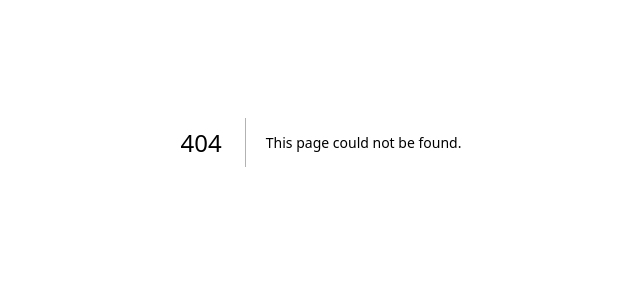
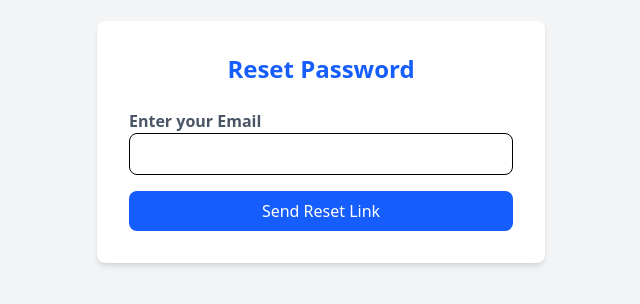
Before and after one commit to Harinze/notetaking, a Next.js app: page /reset-password in a window 1280 px wide. Before the commit this address had no page. Shown: the part 258-562 px from the top of the page, without its empty margins (319-959 px from the left). Built offline with nearby package versions, Linux system fonts and the light colour scheme.

Commit message:
updated reset password

```diff
--- a/models/User.js
+++ b/models/User.js
@@ -12,10 +12,10 @@ const UserSchema = new mongoose.Schema(
   { timestamps: true }
 );
 
-UserSchema.pre("save", async function (next) {
-  if (!this.isModified("password")) return next();
-  this.password = await bcrypt.hash(this.password, 10);
-  next();
-});
+// UserSchema.pre("save", async function (next) {
+//   if (!this.isModified("password")) return next();
+//   this.password = await bcrypt.hash(this.password, 10);
+//   next();
+// });
 
 export default mongoose.models.User || mongoose.model("User", UserSchema);
--- a/package.json
+++ b/package.json
@@ -20,6 +20,7 @@
     "lucide-react": "^0.475.0",
     "mongoose": "^8.10.1",
     "next": "^15.1.7",
+    "nodemailer": "^6.10.0",
     "path": "^0.12.7",
     "postcss": "^8.5.2",
     "react": "^19.0.0",
--- a/pages/api/login.js
+++ b/pages/api/login.js
@@ -1,31 +1,34 @@
-import { NextResponse } from "next/server";
 import User from "../../models/User";
 import connectToDB from "../../lib/connectToDB";
 import bcrypt from "bcryptjs";
 
+export default async function handler(req, res) {
+  if (req.method !== "POST") {
+    return res.status(405).json({ error: "Method Not Allowed" });
+  }
 
-export async function POST(req) {
   try {
-   await connectToDB()
+    await connectToDB();
 
-    const { email, password } = await req.json();
+    const { email, password } = req.body;
 
     if (!email || !password) {
-      return NextResponse.json({ error: "Email and Password are required" }, { status: 400 });
+      return res.status(400).json({ error: "Email and Password are required" });
     }
 
     const user = await User.findOne({ email });
     if (!user) {
-      return NextResponse.json({ error: "Invalid email or password" }, { status: 401 });
+      return res.status(401).json({ error: "Invalid email or password" });
     }
 
     const isMatch = await bcrypt.compare(password, user.password);
     if (!isMatch) {
-      return NextResponse.json({ error: "Invalid email or password" }, { status: 401 });
+      return res.status(401).json({ error: "Invalid email or password" });
     }
 
-    return NextResponse.json({ success: true, message: "Login successful", user }, { status: 200 });
+    return res.status(200).json({ success: true, message: "Login successful", user });
   } catch (error) {
-    return NextResponse.json({ error: "Server error" }, { status: 500 });
+    console.error("Login Error:", error);
+    return res.status(500).json({ error: "Server error" });
   }
 }
--- /dev/null
+++ b/pages/api/reset-password.js
@@ -0,0 +1,60 @@
+import User from "../../models/User";
+import connectToDB from "../../lib/connectToDB";
+import crypto from "crypto";
+import nodemailer from "nodemailer";
+
+export default async function handler(req, res) {
+  if (req.method !== "POST") {
+    return res.status(405).json({ error: "Method Not Allowed" });
+  }
+
+  try {
+    await connectToDB();
+    const { email } = req.body;
+
+    if (!email) {
+      return res.status(400).json({ error: "Email is required" });
+    }
+
+    const user = await User.findOne({ email });
+    if (!user) {
+      return res.status(400).json({ error: "User not found" });
+    }
+
+    // Generate reset token
+    const resetToken = crypto.randomBytes(32).toString("hex");
+    user.resetToken = resetToken;
+    user.resetTokenExpiry = Date.now() + 3600000; // 1 hour
+    await user.save();
+
+    // Custom SMTP Configuration
+    const transporter = nodemailer.createTransport({
+      host: process.env.INFO_EMAIL_HOST, // Your custom SMTP host
+      port: 465, // Use 465 for SSL or 587 for TLS
+      secure: true, // True for 465, false for 587
+      auth: {
+        user: process.env.INFO_EMAIL, // SMTP Username
+        pass: process.env.INFO_EMAIL_PASSWORD, // SMTP Password
+      },
+      tls: {
+        rejectUnauthorized: false, // Change to true if your certificate is valid
+      },
+    });
+
+    // Send Reset Email
+    const resetURL = `https://notetaking-two.vercel.app/reset-password/${resetToken}`;
+    const mailOptions = {
+      from: `"Support Team" <${process.env.INFO_EMAIL}>`, // Display Name + Email
+      to: user.email,
+      subject: "Password Reset Request",
+      html: `<p>Click <a href="${resetURL}">here</a> to reset your password. This link expires in 1 hour.</p>`,
+    };
+
+    await transporter.sendMail(mailOptions);
+
+    return res.status(200).json({ message: "Reset link sent to your email" });
+  } catch (error) {
+    console.error("Reset Password Error:", error);
+    return res.status(500).json({ error: "Server error" });
+  }
+}
--- a/pages/api/signup.js
+++ b/pages/api/signup.js
@@ -1,27 +1,41 @@
-import { NextResponse } from "next/server";
 import User from "../../models/User";
 import connectToDB from "../../lib/connectToDB";
+import bcrypt from "bcryptjs";
 
+export default async function handler(req, res) {
+  if (req.method !== "POST") {
+    return res.status(405).json({ error: "Method Not Allowed" });
+  }
 
-export async function POST(req) {
   try {
-    await connectToDB()
+    await connectToDB();
 
-    const { fullName, email, password, country, phone } = await req.json();
+    const { fullName, email, password, country, phone } = req.body;
 
     if (!fullName || !email || !password) {
-      return NextResponse.json({ error: "Full Name, Email, and Password are required" }, { status: 400 });
+      return res.status(400).json({ error: "Full Name, Email, and Password are required" });
     }
 
+    // Check if user already exists
     const existingUser = await User.findOne({ email });
     if (existingUser) {
-      return NextResponse.json({ error: "Email already registered" }, { status: 400 });
+      return res.status(400).json({ error: "Email already registered" });
     }
 
-    const newUser = await User.create({ fullName, email, password, country, phone });
+    // Hash password before saving
+    const hashedPassword = await bcrypt.hash(password, 10);
 
-    return NextResponse.json({ success: true, user: newUser }, { status: 201 });
+    const newUser = await User.create({
+      fullName,
+      email,
+      password: hashedPassword,
+      country,
+      phone,
+    });
+
+    return res.status(201).json({ success: true, user: newUser });
   } catch (error) {
-    return NextResponse.json({ error: "Server error" }, { status: 500 });
+    console.error("Signup Error:", error);
+    return res.status(500).json({ error: "Server error" });
   }
 }
--- a/pages/login/index.js
+++ b/pages/login/index.js
@@ -2,12 +2,14 @@
 
 import { useState } from "react";
 import { useRouter } from "next/navigation";
+import { Eye, EyeOff } from "lucide-react";
 
 export default function Login() {
   const router = useRouter();
   const [form, setForm] = useState({ email: "", password: "" });
   const [loading, setLoading] = useState(false);
   const [message, setMessage] = useState("");
+  const [showPassword, setShowPassword] = useState(false);
 
   const handleChange = (e) => {
     setForm({ ...form, [e.target.name]: e.target.value });
@@ -31,7 +33,7 @@ export default function Login() {
       setMessage(data.error || "Login failed");
     } else {
       setMessage("Login successful! Redirecting...");
-      setTimeout(() => router.push("/dashboard"), 2000);
+      setTimeout(() => router.push("/manage-notes"), 2000);
     }
   };
 
@@ -59,16 +61,25 @@ export default function Login() {
             />
           </div>
 
-          <div className="mb-4">
+          <div className="mb-4 relative">
   <label className="block text-gray-600 font-semibold">Password</label>
+  <div className="relative">
     <input
-              type="password"
+      type={showPassword ? "text" : "password"}
       name="password"
       value={form.password}
       onChange={handleChange}
       required
-              className="w-full px-4 py-2 border rounded-lg focus:ring-2 focus:ring-blue-600"
+      className="w-full px-4 py-2 border rounded-lg focus:ring-2 focus:ring-blue-600 pr-10"
     />
+    <button
+      type="button"
+      className="absolute right-3 top-3 text-gray-500 hover:text-gray-700"
+      onClick={() => setShowPassword(!showPassword)}
+    >
+      {showPassword ? <EyeOff size={20} /> : <Eye size={20} />}
+    </button>
+  </div>
 </div>
 
           <button
@@ -86,6 +97,14 @@ export default function Login() {
     Sign Up
   </a>
 </p>
+<p className="text-center mt-2">
+  <a href="/reset-password" className="text-blue-600 font-semibold hover:underline">
+    Forgot Password?
+  </a>
+</p>
+
+
+
       </div>
     </div>
   );
--- /dev/null
+++ b/pages/reset-password/index.js
@@ -0,0 +1,60 @@
+"use client";
+
+import { useState } from "react";
+
+export default function ResetPassword() {
+  const [email, setEmail] = useState("");
+  const [message, setMessage] = useState("");
+  const [loading, setLoading] = useState(false);
+
+  const handleSubmit = async (e) => {
+    e.preventDefault();
+    setLoading(true);
+    setMessage("");
+
+    const res = await fetch("/api/reset-password", {
+      method: "POST",
+      headers: { "Content-Type": "application/json" },
+      body: JSON.stringify({ email }),
+    });
+
+    const data = await res.json();
+    setLoading(false);
+
+    if (!res.ok) {
+      setMessage(data.error || "Something went wrong");
+    } else {
+      setMessage("If this email exists, a reset link has been sent.");
+    }
+  };
+
+  return (
+    <div className="min-h-screen flex items-center justify-center bg-gray-100">
+      <div className="bg-white p-8 rounded-lg shadow-md w-full max-w-md">
+        <h2 className="text-2xl font-bold text-center text-blue-600">Reset Password</h2>
+        {message && <p className="text-center mt-4 text-gray-600">{message}</p>}
+
+        <form onSubmit={handleSubmit} className="mt-6">
+          <div className="mb-4">
+            <label className="block text-gray-600 font-semibold">Enter your Email</label>
+            <input
+              type="email"
+              value={email}
+              onChange={(e) => setEmail(e.target.value)}
+              required
+              className="w-full px-4 py-2 border rounded-lg focus:ring-2 focus:ring-blue-600"
+            />
+          </div>
+
+          <button
+            type="submit"
+            className="w-full bg-blue-600 text-white py-2 rounded-lg hover:bg-blue-700 transition"
+            disabled={loading}
+          >
+            {loading ? "Sending Reset Link..." : "Send Reset Link"}
+          </button>
+        </form>
+      </div>
+    </div>
+  );
+}
--- a/pages/signup/index.js
+++ b/pages/signup/index.js
@@ -2,12 +2,38 @@
 
 import { useState } from "react";
 import { useRouter } from "next/navigation";
+import { Eye, EyeOff } from "lucide-react";
 
 export default function Signup() {
   const router = useRouter();
   const [form, setForm] = useState({ fullName: "", email: "", password: "", country: "", phone: "" });
   const [loading, setLoading] = useState(false);
   const [message, setMessage] = useState("");
+  const [showPassword, setShowPassword] = useState(false);
+
+  const validateForm = () => {
+    const { fullName, email, phone } = form;
+
+    // Full Name: Must be at least two words
+    if (!/^\w+\s+\w+/.test(fullName)) {
+      setMessage("Full name must contain at least two words.");
+      return false;
+    }
+
+    // Email Validation
+    if (!/^[^\s@]+@[^\s@]+\.[^\s@]+$/.test(email)) {
+      setMessage("Invalid email format.");
+      return false;
+    }
+
+    // Phone Validation: Must contain only digits, between 10-15 characters
+    if (phone && !/^\d{10,15}$/.test(phone)) {
+      setMessage("Phone number must be 10-15 digits long.");
+      return false;
+    }
+
+    return true;
+  };
 
   const handleChange = (e) => {
     setForm({ ...form, [e.target.name]: e.target.value });
@@ -15,8 +41,11 @@ export default function Signup() {
 
   const handleSubmit = async (e) => {
     e.preventDefault();
+    setMessage("");
+
+    if (!validateForm()) return;
+
     setLoading(true);
-    setMessage("");
 
     const res = await fetch("/api/signup", {
       method: "POST",
@@ -31,7 +60,7 @@ export default function Signup() {
       setMessage(data.error || "Signup failed");
     } else {
       setMessage("Signup successful! Redirecting...");
-      setTimeout(() => router.push("/dashboard"), 2000);
+      setTimeout(() => router.push("/manage-notes"), 2000);
     }
   };
 
@@ -71,16 +100,25 @@ export default function Signup() {
             />
           </div>
 
-          <div className="mb-4">
+          <div className="mb-4 relative">
   <label className="block text-gray-600 font-semibold">Password</label>
+  <div className="relative">
     <input
-              type="password"
+      type={showPassword ? "text" : "password"}
       name="password"
       value={form.password}
       onChange={handleChange}
       required
-              className="w-full px-4 py-2 border rounded-lg focus:ring-2 focus:ring-blue-600"
+      className="w-full px-4 py-2 border rounded-lg focus:ring-2 focus:ring-blue-600 pr-10"
     />
+    <button
+      type="button"
+      className="absolute right-3 top-3 text-gray-500 hover:text-gray-700"
+      onClick={() => setShowPassword(!showPassword)}
+    >
+      {showPassword ? <EyeOff size={20} /> : <Eye size={20} />}
+    </button>
+  </div>
 </div>
 
           <div className="mb-4">
```
Also changed, not shown: 1 other file (tests, documents, lock files or other folders). Lines whose indentation alone changed are shown as unchanged.
